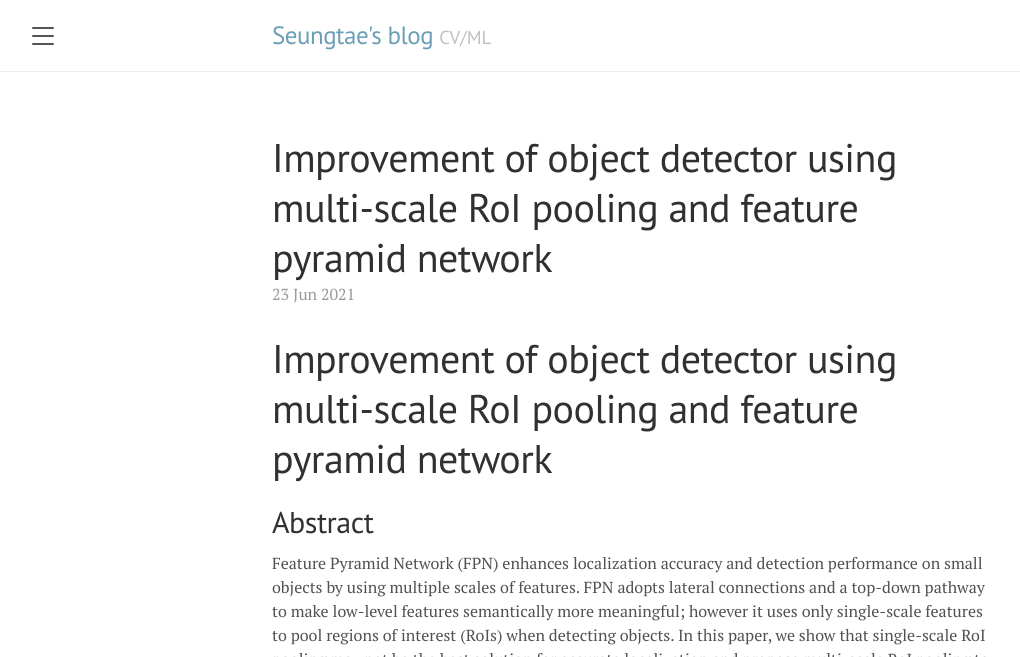
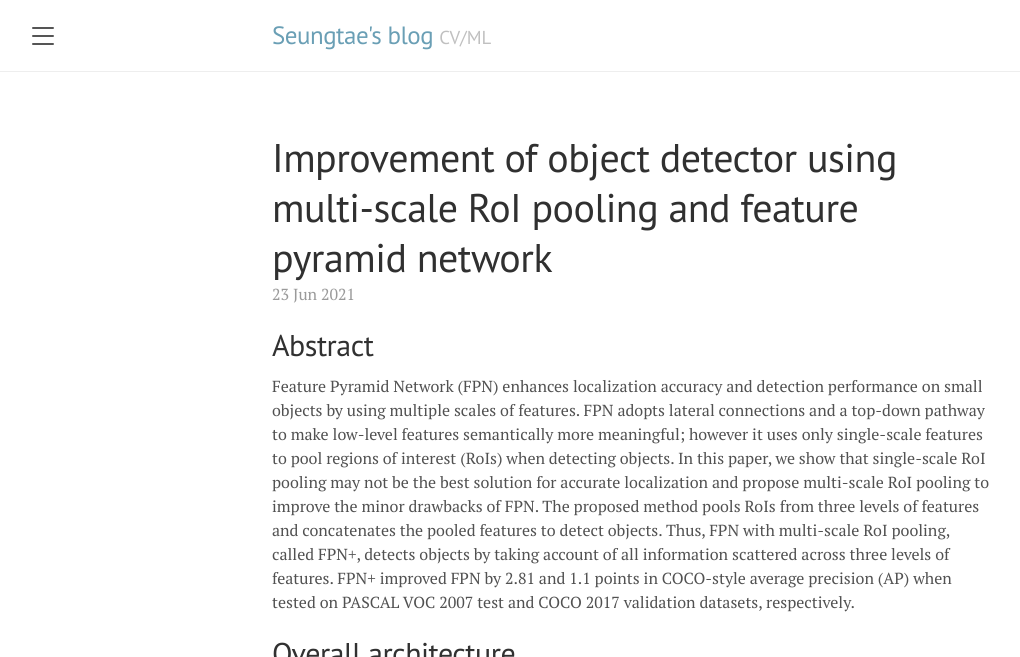
Before and after one commit to stnamjef/stnamjef.github.io, a Jekyll site: the page built from _posts/2021-06-23-Improvement-of-object-detector-using-multi-scale-roi-pooling-and-feature-pyramid-network.md, in a window 1280 px wide and 900 px high, cut to the strip 0-657 px from the top of the window. Shown: the whole strip, without its empty margins (8-1028 px from the left). Built offline with Jekyll 4.4.1, drawn with Linux system fonts in a browser that asks for light colours; nearby versions of some CDN libraries.

Commit message:
title removed

```diff
--- a/_posts/2021-06-23-Improvement-of-object-detector-using-multi-scale-roi-pooling-and-feature-pyramid-network.md
+++ b/_posts/2021-06-23-Improvement-of-object-detector-using-multi-scale-roi-pooling-and-feature-pyramid-network.md
@@ -3,8 +3,6 @@ layout: post
 title: Improvement of object detector using multi-scale RoI pooling and feature pyramid network
 categories: ['project']
 ---
-
-# Improvement of object detector using multi-scale RoI pooling and feature pyramid network
 
 ## Abstract
 
```
